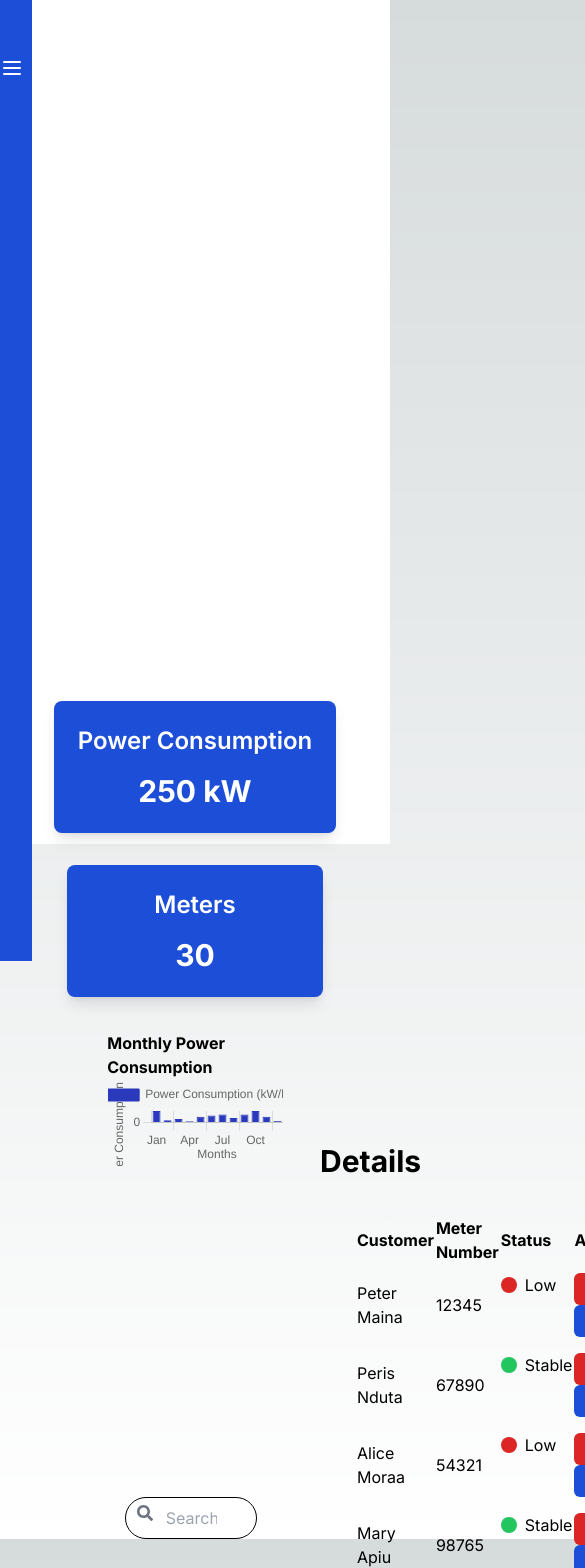
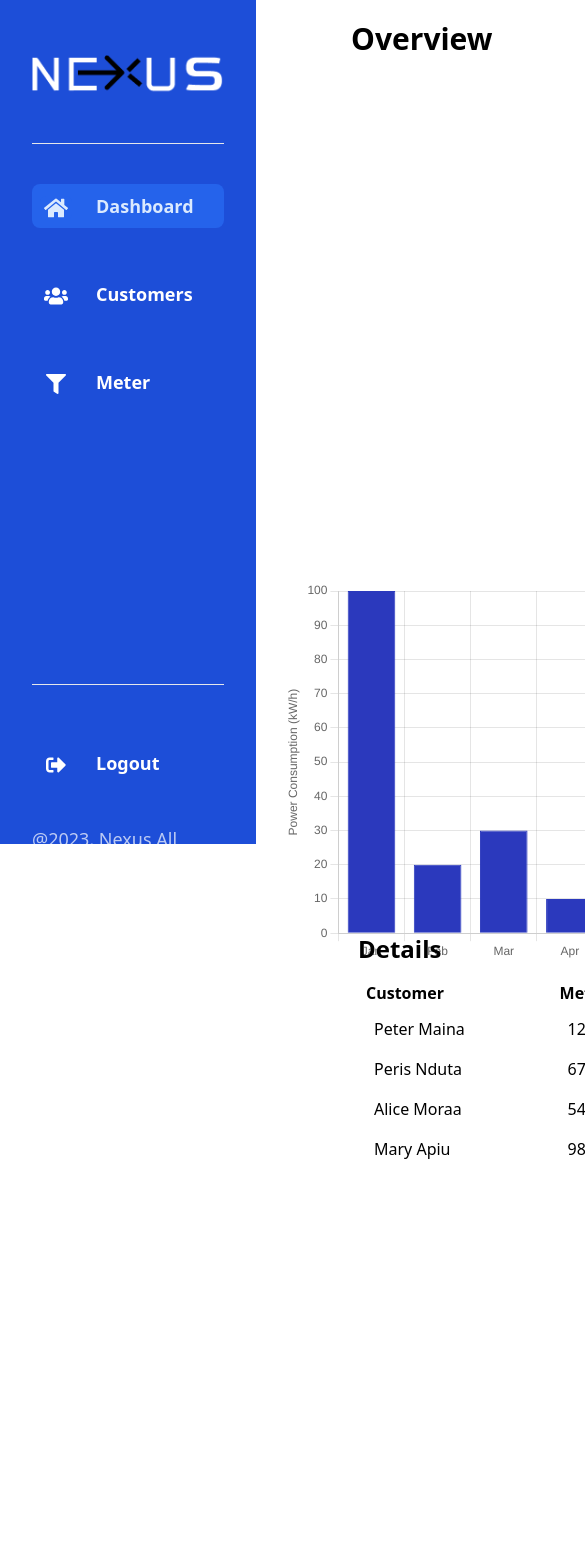
Before and after one commit to njorogewambuielizabeth/Nexus-Fronted, a Next.js app in the folder nexus-webportal/: page / in a window 390 px wide. Shown: the top 1568 px of the page, 585 px wide, since content can reach past the window. After the commit the page ends 1173 px from the top, so only its background shows below. Built offline with nearby package versions, Linux system fonts and the light colour scheme.

Commit message:
Created the overview section of the dashboard

```diff
--- a/nexus-webportal/app/Components/cards/index.tsx
+++ /dev/null
@@ -1,24 +0,0 @@
-"use client"
-import React from 'react';
-
-const SectionWithCards = () => {
-  return (
-    <div className="py-10" style={{ marginTop: '-51%' }}>
-      <div className="container mx-auto flex flex-wrap justify-center" style={{ top: '-90%' }}>
-
-        <div className="w-54 bg-blue-700 shadow-lg rounded-lg m-4 p-6 text-center relative" >
-          <h3 className="text-2xl font-semibold text-white">Power Consumption</h3>
-          <p className="text-3xl font-bold text-white mt-4">250 kW</p>
-        </div>
-
-
-        <div className="w-64 bg-blue-700 shadow-lg rounded-lg m-4 p-6 text-center relative" >
-          <h3 className="text-2xl font-semibold text-white">Meters</h3>
-          <p className="text-3xl font-bold text-white mt-4">30</p>
-        </div>
-      </div>
-    </div>
-  );
-};
-
-export default SectionWithCards;
--- a/nexus-webportal/app/Components/dashboards/index.tsx
+++ b/nexus-webportal/app/Components/dashboards/index.tsx
@@ -1,157 +1,121 @@
 "use client"
-import React, { useState } from 'react';
+import React, { useState,useEffect } from 'react';
 import { FaHome, FaUsers,FaSignOutAlt, FaFilter } from 'react-icons/fa';
-import SectionWithCards from '../cards';
-import ChartComponent from '../powerGraph';
-import DetailsSection from '../details';
-import SearchBar from '../searchBar';
+import SectionWithCards from '@/app/dashboard/page';
+import Link from 'next/link';
+import { stringify } from 'querystring';
+
 
 const Dashboard = () => {
+  const [activeItem, setActiveItem] = useState<string | null>('dashboard');
 
-  const [menuVisible, setMenuVisible] = useState(false);
-
-  const toggleMenu = () => {
-    setMenuVisible(!menuVisible);
+  const handleItemClick = (item: string | null) => {
+    setActiveItem(item as string | null);
   };
-
-  const [activeItem, setActiveItem] = useState(null);
-
-  const handleItemClick = (item:String) => {
-    setActiveItem(item);
-  };
-
   return (
-    <div className="flex flex-col lg:flex-row h-screen bg-white">
-
-      <div
-        className={`w-64 bg-blue-700 text-white p-8 transition-transform duration-300 ease-in-out transform ${
-          menuVisible ? 'translate-x-0' : '-translate-x-56'
-        } lg:translate-x-0`}
-      >
+    <div className="h-screen flex-col lg:flex-row bg-white">
+      <div className="w-64 h-full bg-blue-700 text-white p-8 transform lg:transform-none lg:translate-x-0 transition-transform duration-300 ease-in-out">
         <div className="flex justify-between items-center mb-10">
           <img src="images/logo.png" alt="Logo" className="w-35 my-2" />
-          <button className="lg:hidden" onClick={toggleMenu}>
-            <svg
-              className={`w-6 h-6 cursor-pointer ${
-                menuVisible ? 'text-white hover:text-blue-600' : 'text-white hover:text-blue-600'
-              }`}
-              xmlns="http://www.w3.org/2000/svg"
-              fill="none"
-              viewBox="0 0 24 24"
-              stroke="currentColor"
-            >
-              {menuVisible ? (
-                <path
-                  strokeLinecap="round"
-                  strokeLinejoin="round"
-                  strokeWidth="2"
-                  d="M6 18L18 6M6 6l12 12"
-                />
-              ) : (
-                <path
-                  strokeLinecap="round"
-                  strokeLinejoin="round"
-                  strokeWidth="2"
-                  d="M4 6h16M4 12h16M4 18h16"
-                />
-              )}
-            </svg>
-          </button>
         </div>
         <hr className="my-10" />
-
         <div className="space-y-10">
           <div
-            className={`menu-item flex items-center space-x-6 p-2 rounded-lg mb- ${
-              activeItem === 'dashboard' ? 'bg-blue-600 text-blue' : 'hover:bg-white hover:text-blue-600'
+            className={`menu-item flex items-center space-x-6 p-2 rounded-lg  ${
+              activeItem === 'dashboard' ? 'bg-blue-600 text-blue-100' : 'hover:bg-blue-600 hover:text-blue-100'
             }`}
             onClick={() => handleItemClick('dashboard')}
           >
             <div
-              className={`w-8 h-8 text-blue mt-1 flex items-center justify-center ${
-                activeItem === 'dashboard' ? 'bg-blue rounded-md' : ''
+              className={`w-8 h-6 text-blue mt-1 flex items-center justify-center ${
+                activeItem === 'dashboard' ? 'bg-blue-600 rounded-md' : ''
               }`}
             >
-              <FaHome className={`w-6 h-6 ${activeItem === 'dashboard' ? 'text-blue' : 'text-blue'} hover:text-blue-600 `} />
+              <FaHome
+                className={`w-6 h-6 ${
+                  activeItem === 'dashboard' ? 'text-blue' : 'text-blue'
+                } hover:text-blue-100`}
+              />
             </div>
-            <span className="font-bold text-lg">Dashboard</span>
+            <Link href="/dashboard">
+              <span className="font-bold text-lg">Dashboard</span>
+            </Link>
           </div>
 
           <div
             className={`menu-item flex items-center space-x-6 p-2 rounded-lg mb-8 ${
-              activeItem === 'customers' ? 'bg-blue-600 text-white' : 'hover:bg-white hover:text-blue-600'
+              activeItem === 'customers' ? 'bg-blue-600 text-white' : 'hover:bg-blue-600 hover:text-blue-100'
             }`}
             onClick={() => handleItemClick('customers')}
           >
             <div
               className={`w-8 h-8 text-blue mt-1 flex items-center justify-center ${
-                activeItem === 'customers' ? ' rounded-md' : 'rounded-md'
-              }`}
-            >
-              <FaUsers className={`w-6 h-6 ${activeItem === 'customers' ? 'text-blue' : 'text-blue'} hover:text-blue-600`} />
+                activeItem === 'customers' ? 'bg-blue-600 rounded-md' : 'rounded-md'
+              }`}>
+              <FaUsers
+                className={`w-6 h-6 ${
+                  activeItem === 'customers' ? 'text-white' : 'text-blue'
+                } hover:text-blue-100`}
+              />
             </div>
-            <span className="font-bold text-lg">Customers</span>
+            <Link href="/customers">
+              <span className="font-bold text-lg">Customers</span>
+            </Link>
           </div>
-
           <div
             className={`menu-item flex items-center space-x-6 p-2 rounded-lg  ${
-              activeItem === 'meter' ? 'bg-blue-600 text-white' : 'hover:bg-white hover:text-blue-600'
+              activeItem === 'meter' ? 'bg-blue-600 text-white' : 'hover:bg-blue-600 hover:text-blue-100'
             }`}
             onClick={() => handleItemClick('meter')}
           >
             <div
-              className={`w-8 h-8 text-blue mt-1 flex items-center justify-center ${
-                activeItem === 'meter' ? 'bg-blue rounded-md' : ' rounded-md '
+              className={`w-8 h-5 text-blue mt-1 flex items-center justify-center ${
+                activeItem === 'meter' ? 'bg-blue-600 rounded-md' : 'rounded-md'
               }`}
             >
-              <FaFilter className={`w-6 h-6 ${activeItem === 'meter' ? 'text-blue' : 'text-blue'} hover:text-blue-600`} />
+              <FaFilter
+                className={`w-8 h-5 ${
+                  activeItem === 'meter' ? 'text-white' : 'text-blue'
+                } hover:text-blue-100`}
+              />
             </div>
             <span className="font-bold text-lg ">Meter</span>
           </div>
         </div>
-
         <div className="mb-60"></div>
-
         <div className="flex flex-col justify-end flex-grow mt-4 mb-4">
           <hr className="my-10" />
-
-
           <div className="mb-4"></div>
-
           <div
             className={`menu-item flex items-center space-x-6 p-2 rounded-lg mb-4 ${
-              activeItem === 'logout' ? 'bg-blue-600 text-white' : 'hover:bg-white hover:text-blue-600'
+              activeItem === 'logout' ? 'bg-blue-600 text-white' : 'hover:bg-blue-600 hover:text-blue-100'
             }`}
             onClick={() => handleItemClick('logout')}
           >
             <div
-              className={`w-8 h-8 text-blue mt-1 flex items-center justify-center ${
-                activeItem === 'logout' ? ' rounded-md' : ' rounded-md '
+              className={`w-8 h-5 text-blue mt-1 flex items-center justify-center ${
+                activeItem === 'logout' ? 'bg-blue-600 rounded-md' : 'rounded-md'
               }`}
             >
-              <FaSignOutAlt className={`w-6 h-6 ${activeItem === 'logout' ? 'text-blue' : 'text-blue'} hover:text-blue-600`} />
+              <FaSignOutAlt
+                className={`w-8 h-5 ${
+                  activeItem === 'logout' ? 'text-white' : 'text-blue'
+                } hover:text-blue-100`}
+              />
             </div>
             <span className="font-bold text-lg">Logout</span>
           </div>
           <div className="mb-4"></div>
-
-          <div className="mt-4 text-lg opacity-70">@2023, Nexus All rights reserved</div>
+          <div className="mt-2 text-lg opacity-70">@2023, Nexus All rights reserved</div>
         </div>
       </div>
+      <div className="flex-grow bg-white">
+        <div>
 
-      <div className="flex-grow bg-white">
-
+        </div>
       </div>
     </div>
   );
 };
-<div>
-  <SectionWithCards/>
-  <ChartComponent/>
-  <DetailsSection/>
-
-
-
-</div>
 
 export default Dashboard;
--- a/nexus-webportal/app/Components/searchBar/index.tsx
+++ /dev/null
@@ -1,35 +0,0 @@
-"use client"
-import React, { useState } from 'react';
-import { FaSearch } from 'react-icons/fa';
-
-const SearchBar = ({ onSearch }) => {
-  const [searchQuery, setSearchQuery] = useState('');
-
-  const handleInputChange = (e) => {
-    const query = e.target.value;
-    setSearchQuery(query);
-  };
-
-  const handleSearch = () => {
-    // Call the onSearch function with the current search query
-    onSearch(searchQuery);
-  };
-
-  return (
-    <div className="relative mt-[-52.3%] ml-[32%]">
-      <input
-        type="search"
-        placeholder="Search..."
-        className="border border-black rounded-full p-2 pl-10 pr-6 w-2/4"
-        onChange={handleInputChange}
-        value={searchQuery}
-      />
-      <FaSearch
-        className="w-4 h-4 text-gray-500 absolute left-3 top-2"
-        onClick={handleSearch}
-      />
-    </div>
-  );
-};
-
-export default SearchBar;
--- /dev/null
+++ b/nexus-webportal/app/dashboard/page.tsx
@@ -0,0 +1,35 @@
+"use client"
+import React from 'react';
+import ChartComponent from '../powerGraph';
+import DetailsSection from '../details';
+
+
+const SectionWithCards = () => {
+  return (
+
+    <div className="py-1 ">
+      <div className="container mx-auto flex flex-col items-center">
+        <h2 className="text-3xl font-bold text-black mb-2 mt-[2%] ml-[-61%]">Overview</h2>
+        <div className="flex flex-wrap justify-center mt-[-7.5%] ml-[250px]">
+          <div className="w-54 bg-blue-700 shadow-lg rounded-lg m-20 ml-6 p-6 text-center relative">
+            <h3 className="text-2xl font-semibold text-white">Power Consumption</h3>
+            <p className="text-3xl font-bold text-white mt-1">250 kW</p>
+          </div>
+          <div className="w-64 bg-blue-700 shadow-lg rounded-lg m-20 ml-9 p-6 text-center relative">
+            <h3 className="text-2xl font-semibold text-white">Meters</h3>
+            <p className="text-3xl font-bold text-white mt-1">30 kW</p>
+          </div>
+        </div>
+      </div>
+      {/*  */}
+      <div>
+        <ChartComponent/>
+      </div>
+      <div>
+        <DetailsSection/>
+      </div>
+    </div>
+  );
+};
+
+export default SectionWithCards;
--- a/nexus-webportal/app/Components/details/index.tsx
+++ b/nexus-webportal/app/details/index.tsx
@@ -2,41 +2,42 @@
 import React from 'react';
 
 const DetailsSection = () => {
-
   const customers = [
     { name: 'Peter Maina', meterNumber: '12345', status: 'low' },
     { name: 'Peris Nduta', meterNumber: '67890', status: 'stable' },
     { name: 'Alice Moraa', meterNumber: '54321', status: 'low' },
     { name: 'Mary Apiu', meterNumber: '98765', status: 'stable' },
-    { name: 'Annet Wambui', meterNumber: '24680', status: 'low' },
+
   ];
 
   return (
-    <div className="details-section ml-80  " style={{marginTop:"9%"}}>
-      <h2 className="text-3xl font-bold mb-4">Details</h2>
-      <table className="min-w-full m-9">
+    <div className="details-section w-full mt-[44%] ml-[12%]">
+      <h2 className="text-2xl font-bold mb-3 ">Details</h2>
+      <table className="w-full">
         <thead>
           <tr>
-            <th className="text-left">Customer</th>
-            <th className="text-left">Meter Number</th>
-            <th className="text-left">Status</th>
-            <th className="text-left">Action</th>
+            <th className="text-left px-2 py-1">Customer</th>
+            <th className="text-left px-2 py-1">Meter Number</th>
+            <th className="text-left px-2 py-1">Status</th>
+            <th className="text-left px-2 py-1">Action</th>
           </tr>
         </thead>
         <tbody>
           {customers.map((customer, index) => (
             <tr key={index}>
-              <td className="py-2">{customer.name}</td>
-              <td className="py-2">{customer.meterNumber}</td>
-              <td className="py-2 flex items-center">
+              <td className="py-2 px-4">{customer.name}</td>
+              <td className="py-2 px-4">{customer.meterNumber}</td>
+              <td className="py-2 px-4 flex items-center">
                 <div
-                  className={`w-4 h-4 rounded-full ${customer.status === 'low' ? 'bg-red-600' : 'bg-green-500'}`}
+                  className={`w-4 h-4 rounded-full ${
+                    customer.status === 'low' ? 'bg-red-600' : 'bg-green-500'
+                  }`}
                 ></div>
                 <span className="ml-2">
                   {customer.status === 'low' ? 'Low' : 'Stable'}
                 </span>
               </td>
-              <td className="py-2">
+              <td className="py-1 px-4">
                 <button className="px-3 py-1 bg-red-600 text-white rounded-md mr-2">Alert</button>
                 <button className="px-3 py-1 bg-blue-700 text-white rounded-md">Decline</button>
               </td>
--- a/nexus-webportal/app/globals.css
+++ b/nexus-webportal/app/globals.css
@@ -2,6 +2,7 @@
 @tailwind components;
 @tailwind utilities;
 
+/*
 :root {
   --foreground-rgb: 0, 0, 0;
   --background-start-rgb: 214, 219, 220;
@@ -24,4 +25,4 @@ body {
       rgb(var(--background-end-rgb))
     )
     rgb(var(--background-start-rgb));
-}
+} */
--- a/nexus-webportal/app/layout.tsx
+++ b/nexus-webportal/app/layout.tsx
@@ -1,25 +1,22 @@
 import './globals.css'
 import type { Metadata } from 'next'
 import { Inter } from 'next/font/google'
-// import Dashboard from './Components/dashboards'
-
+import Dashboard from './Components/dashboards'
 const inter = Inter({ subsets: ['latin'] })
-
 export const metadata: Metadata = {
   title: 'Create Next App',
   description: 'Generated by create next app',
 }
-
-export default function RootLayout({
-  children,
-}: {
-  children: React.ReactNode
-}) {
+import React from "react";
+export default function RootLayout({ children }: { children: React.ReactNode }) {
   return (
     <html lang="en">
-      {/* <Dashboard/> */}
-
-      <body className={inter.className}>{children}</body>
+      <body className={inter.className + "flex"}>
+        <div className="flex">
+          <Dashboard/>
+          <div>{children}</div>
+        </div>
+      </body>
     </html>
-  )
+  );
 }
--- a/nexus-webportal/app/page.tsx
+++ b/nexus-webportal/app/page.tsx
@@ -1,9 +1,10 @@
 import Image from 'next/image'
-import Dashboard from './Components/dashboards'
-import SectionWithCards from './Components/cards'
-import ChartComponent from './Components/powerGraph'
-import DetailsSection from './Components/details'
-import SearchBar from './Components/searchBar'
+
+import SectionWithCards from './dashboard/page'
+
+
+
+
 
 
 
@@ -11,15 +12,8 @@ export default function Home() {
 
   return (
     <main>
-     <Dashboard/>
-    <SectionWithCards/>
-    <ChartComponent/>
-    <DetailsSection/>
-    <SearchBar  />
 
-
-
-
+     <SectionWithCards/>
 
     </main>
   )
--- a/nexus-webportal/app/Components/powerGraph/index.tsx
+++ b/nexus-webportal/app/powerGraph/index.tsx
@@ -3,8 +3,10 @@ import React from 'react';
 import { Bar } from 'react-chartjs-2';
 import 'chart.js/auto';
 
+const ChartComponent = () => {
+  const chartWidth = '850px';
+  const chartHeight = '0px';
 
-const ChartComponent = () => {
   const data = {
     labels: ['Jan', 'Feb', 'Mar', 'Apr', 'May', 'Jun', 'Jul', 'Aug', 'Sep', 'Oct', 'Nov', 'Dec'],
     datasets: [
@@ -14,11 +16,21 @@ const ChartComponent = () => {
         borderColor: '#2B39BD',
         borderWidth: 1,
         data: [100, 20, 30, 10, 50, 60, 70, 40, 70, 100, 50, 12],
+        classname:"text-1xl ml-10"
+
       },
     ],
   };
 
   const options = {
+    plugins: {
+      legend: {
+        display: true,
+        position: 'top',
+      },
+
+    },
+
     scales: {
       x: {
         title: {
@@ -36,32 +48,14 @@ const ChartComponent = () => {
     },
   };
 
-  const containerStyles = {
-    display: 'flex',
-    flexDirection: 'column',
-    alignItems: 'center',
-    justifyContent: 'center',
-    width: '45%',
-    height: '20px',
-    margin: '0 auto',
-    marginTop: '9%',
-
-  };
-
-  const titleStyles = {
-    fontSize: '1rem',
-    fontWeight: 'bold',
-    marginTop: '1px',
-  };
-
   return (
-    <div style={containerStyles}>
-      <h2 style={titleStyles}>Monthly Power Consumption</h2>
-      <Bar data={data} options={options} />
+    <div className="flex flex-col items-center justify-center mt-[-5%] mr-[-6%]">
+      <h2 className="text-1xl font-bold mb-4">Monthly Power Consumption</h2>
+      <div style={{ width: chartWidth, height: chartHeight }}>
+        <Bar data={data} options={options} />
+      </div>
     </div>
   );
 };
 
-
-
 export default ChartComponent;
```
